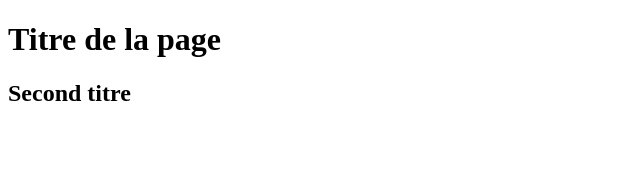
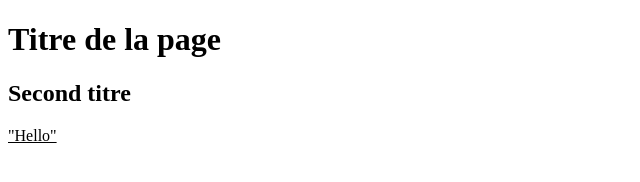
Before and after one commit to Aldric14/test, a plain HTML site: page index.html in a window 1280 px wide. Shown: the full height of the page, 0-640 px from the left. Drawn offline with Linux system fonts and the light colour scheme.

Commit message:
rajout de hello

```diff
--- a/index.html
+++ b/index.html
@@ -6,6 +6,6 @@
 </head>
 <body>
  <h2>Second titre</h2>
-
+<u>"Hello"</u>
 </body>
 </html>
```
